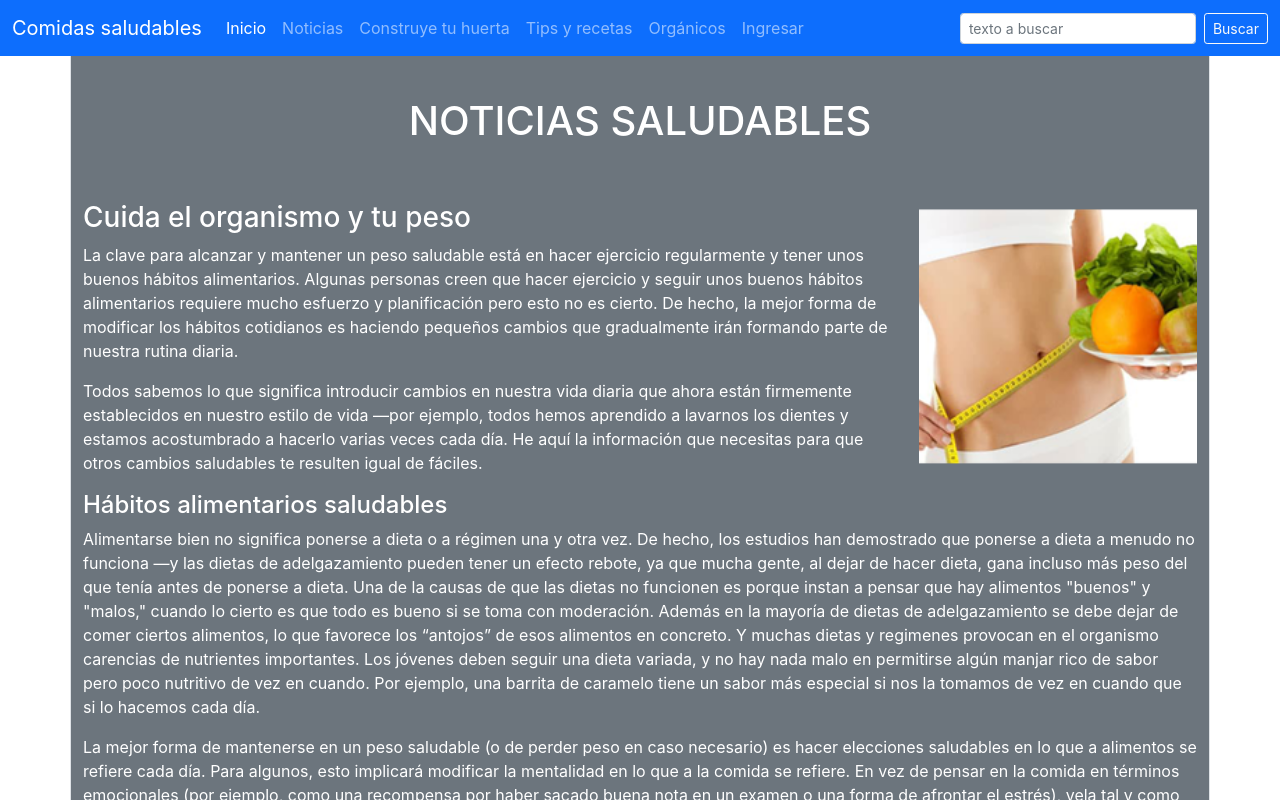
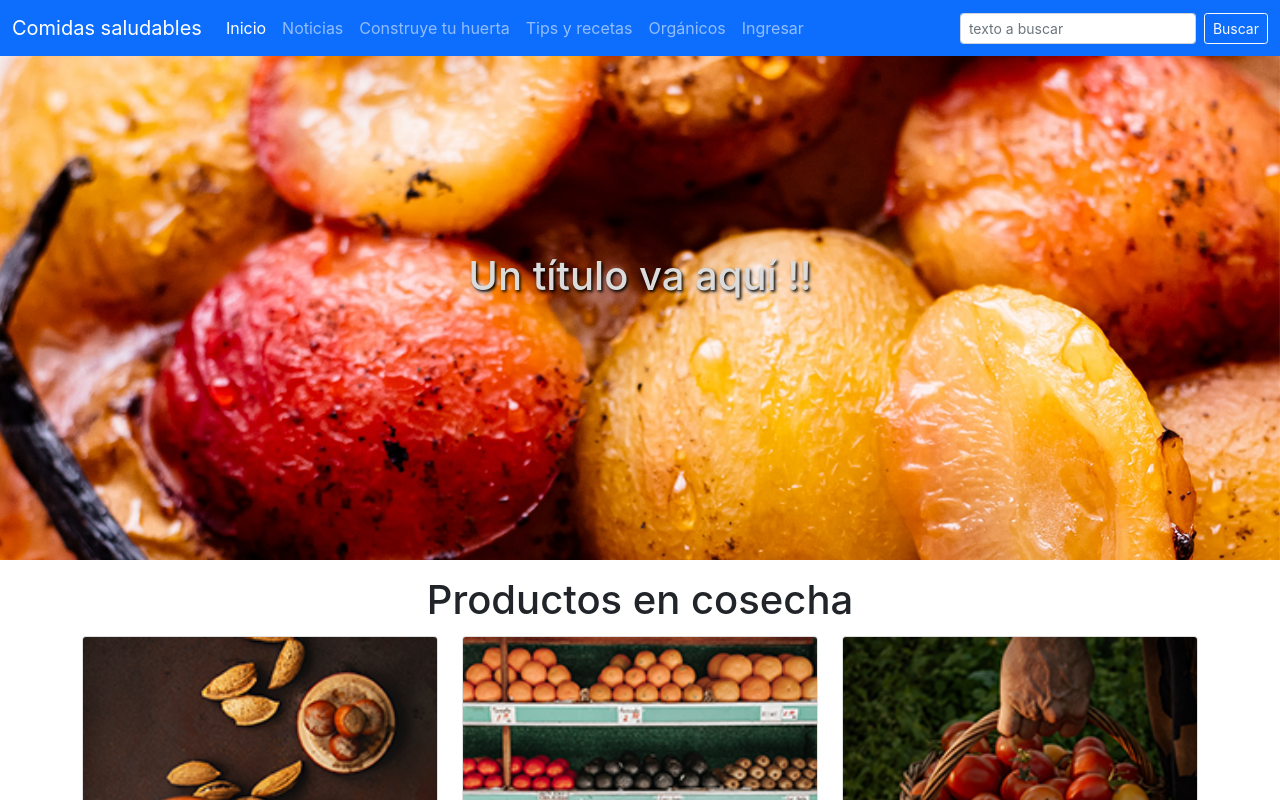
Before and after one commit to salud-a-la-mesa-g8/frontend, a React (Create React App) app: page / in a window 1280 px wide. Shown: the top 800 px of the page. Built offline with nearby package versions, Linux system fonts and the light colour scheme.

Commit message:
Commit de todo el codigo con solo el componente Noticias

```diff
--- a/src/index.js
+++ b/src/index.js
@@ -14,8 +14,8 @@ import NoticiasSaludables from "./components/NoticiasSaludables"
 ReactDOM.render(
 	<React.StrictMode>
 		<MenuSuperior />
-    	{/* <InicioSitio /> */}
-	<NoticiasSaludables />
+    	<InicioSitio />
+	{/* <NoticiasSaludables /> */}
 		<PiePagina />
     {/* <CounterApp value="{10}" subtitle = "el subtítulo " /> */}
 	</React.StrictMode>,
```
